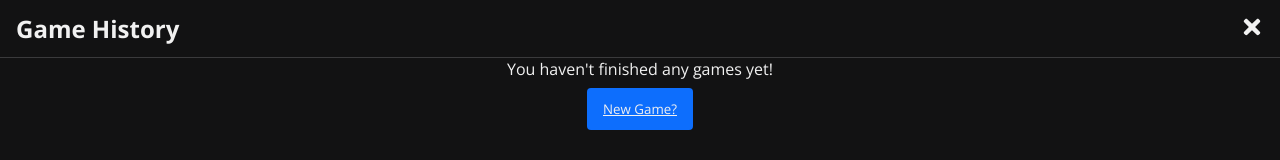
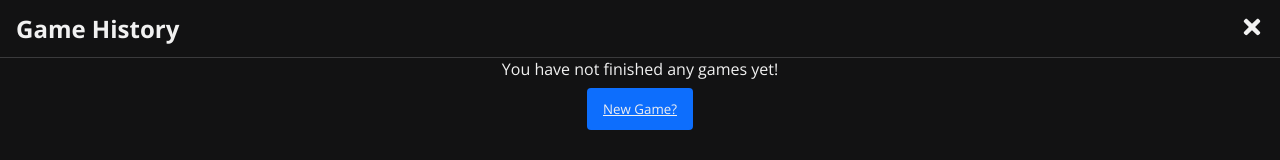
Before and after one commit to Package/Wordle-Clone-React, a Next.js app: page /history in a window 1280 px wide. Shown: the top 160 px of the page. Built offline with nearby package versions, Linux system fonts and the light colour scheme.

Commit message:
Fixed failing built

```diff
--- a/pages/history.tsx
+++ b/pages/history.tsx
@@ -37,7 +37,7 @@ const HistoryPage = () => {
       </Head>
 
       <div className="game-container">
-        {history.length === 0 && <p>You haven't finished any games yet!</p>}
+        {history.length === 0 && <p>You have not finished any games yet!</p>}
 
         <div className="game-over">
           <button className="game-over-btn">
```
